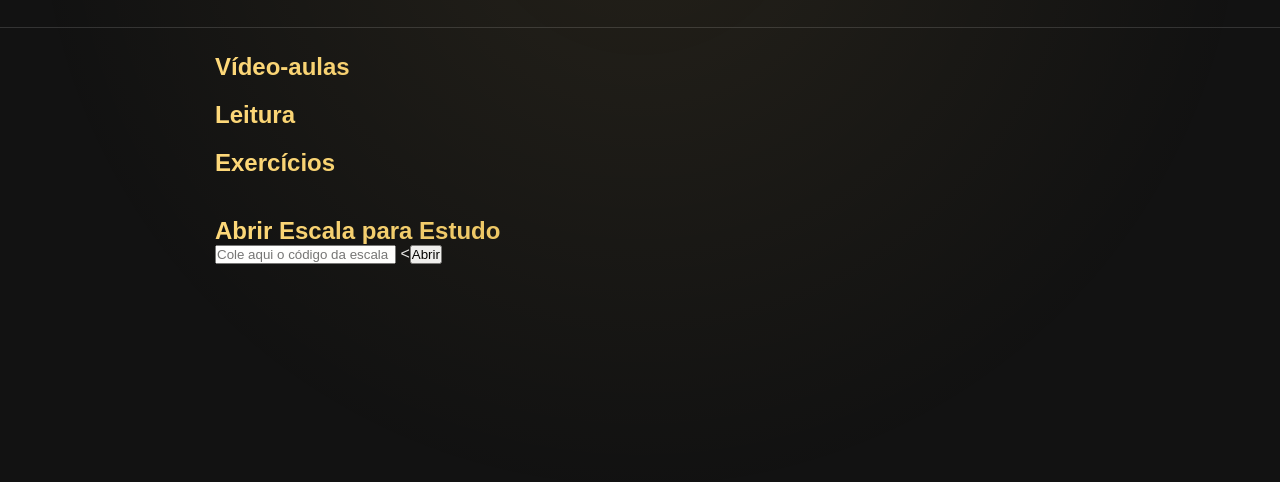
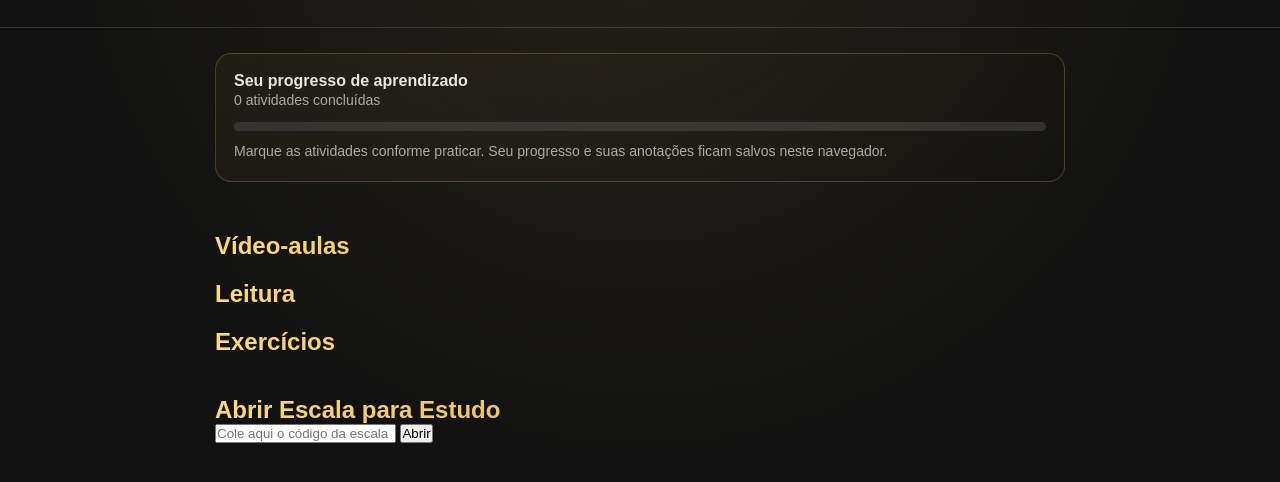
Before and after one commit to r4r3is-bit/Site-Oficial-Minist-rio-de-Louvor-Atos-3, a plain HTML site: page estudo.html in a window 1280 px wide. Shown: the part 114-596 px from the top of the page. Drawn offline with Linux system fonts and the light colour scheme.

Commit message:
Corrige HTML e prepara painel interativo de estudos

```diff
--- a/estudo.html
+++ b/estudo.html
@@ -32,6 +32,14 @@
 <!-- CONTEUDO PRINCIPAL -->
 <section class="conteudo-estudo">
 
+<div id="studyDashboard" class="study-dashboard">
+  <strong>Seu progresso de aprendizado</strong>
+  <div id="studyProgressText" class="study-muted">0 atividades concluídas</div>
+  <div class="study-progress"><span id="studyProgressBar"></span></div>
+  <p class="study-muted">Marque as atividades conforme praticar. Seu progresso e suas anotações ficam salvos neste navegador.</p>
+</div>
+
+<div id="interactiveTools" class="study-tools"></div>
 <div id="textoEstudo"></div>
 
 <h2 id="tituloVideos">Vídeo-aulas</h2>
@@ -55,7 +63,7 @@ id="codigoEscala"
 placeholder="Cole aqui o código da escala"
 />
 
-<<button onclick="abrirEscalaCodigo()">Abrir</button>
+<button type="button" onclick="abrirEscalaCodigo()">Abrir</button>
 </div>
 <!-- AREA ESPECIAL PARA ESCALAS -->
 <div id="estudoEscala"></div>
```
